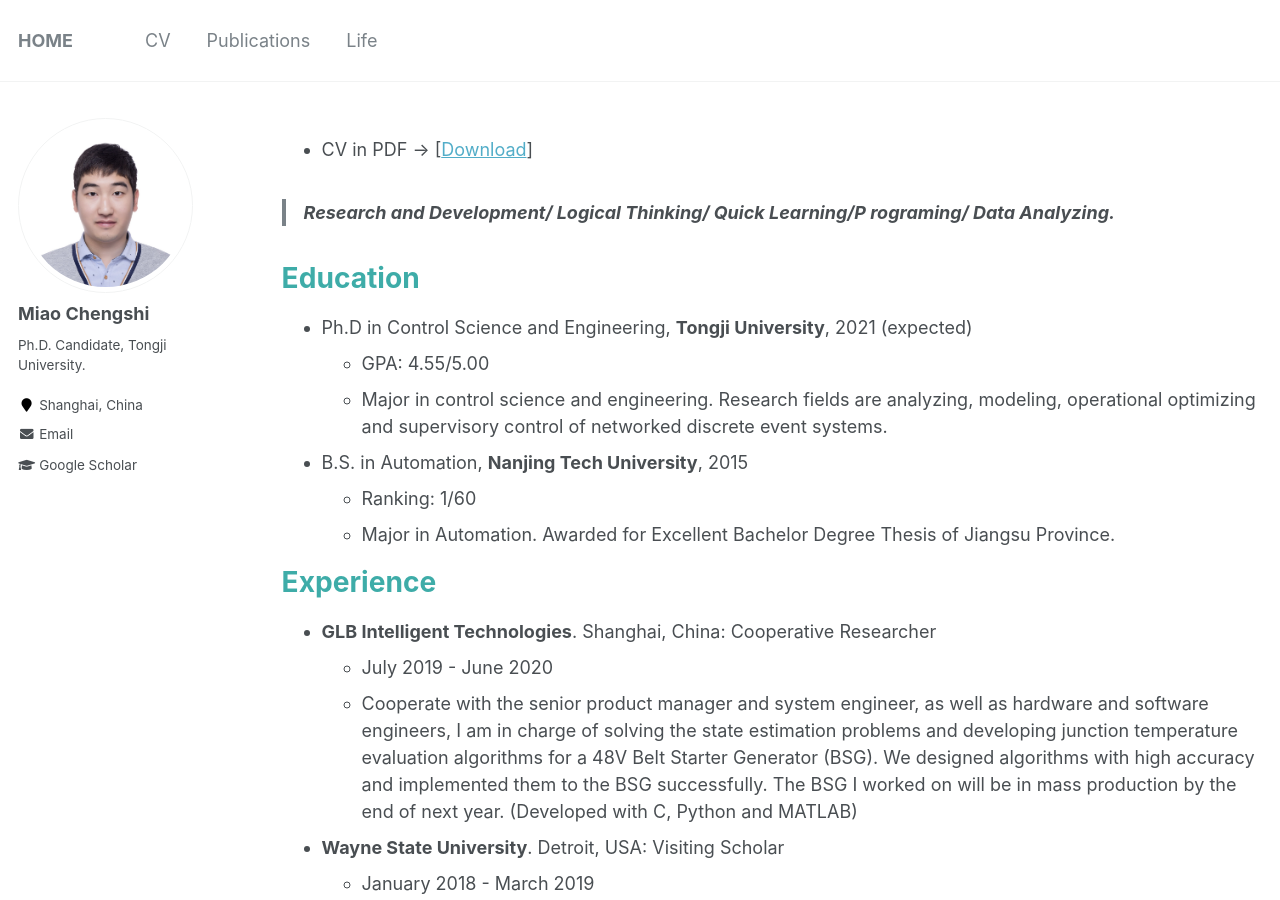
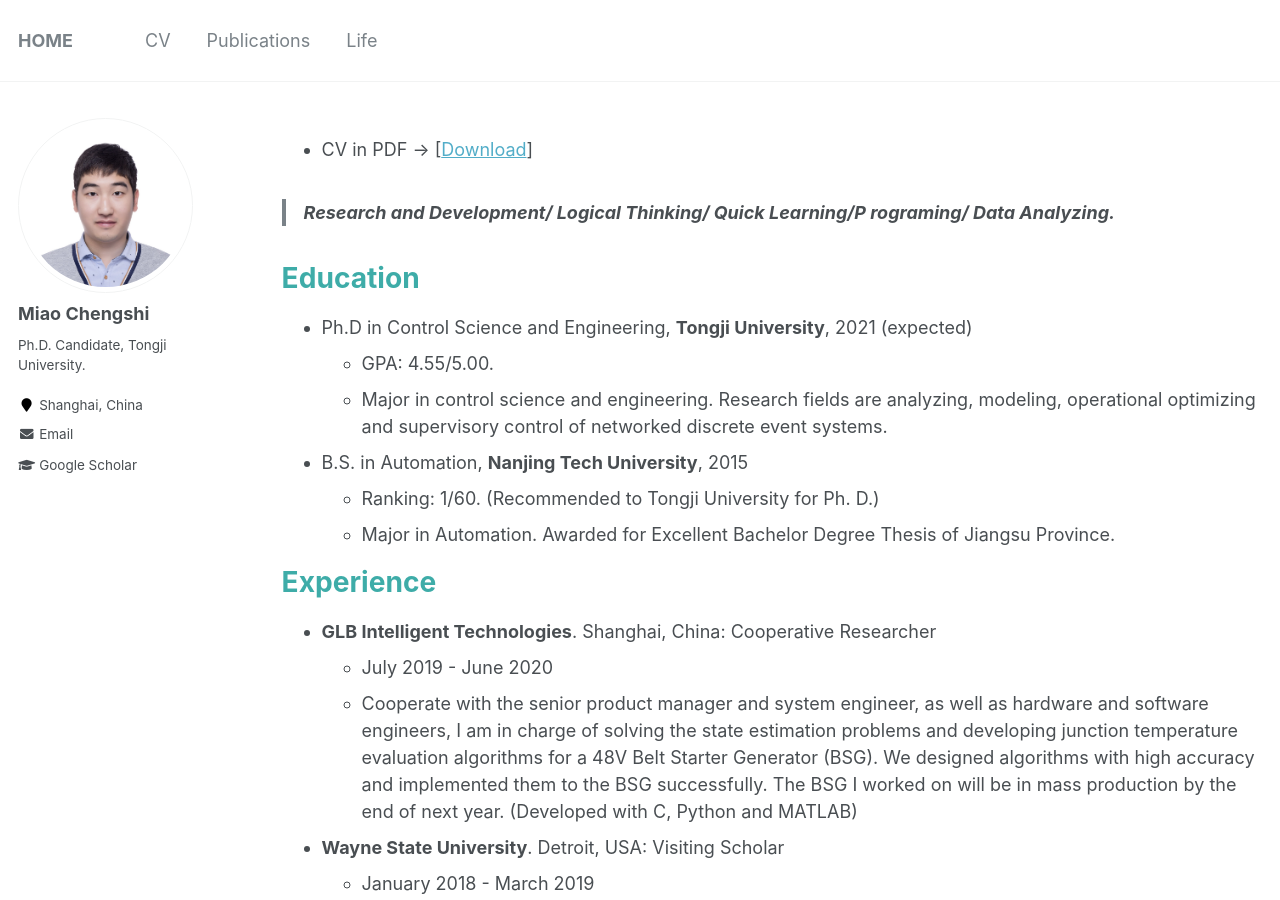
Before and after one commit to miaochengshi/miaochengshi.github.io, a Jekyll site: the page built from _pages/cv.md, in a window 1280 px wide and 900 px high. Built offline with Jekyll 4.4.1, drawn with Linux system fonts in a browser that asks for light colours.

Commit message:
Update cv.md

```diff
--- a/_pages/cv.md
+++ b/_pages/cv.md
@@ -14,12 +14,12 @@ redirect_from:
 Education
 ======
 * Ph.D in Control Science and Engineering, **Tongji University**, 2021 (expected)
-  * GPA: 4.55/5.00
+  * GPA: 4.55/5.00.
   * Major in control science and engineering. Research fields are analyzing, modeling, operational
 optimizing and supervisory control of networked discrete event systems.
 
 * B.S. in Automation, **Nanjing Tech University**, 2015
-  * Ranking: 1/60
+  * Ranking: 1/60. (Recommended to Tongji University for Ph. D.)
   * Major in Automation. Awarded for Excellent Bachelor Degree Thesis of Jiangsu Province.
 
 
```
